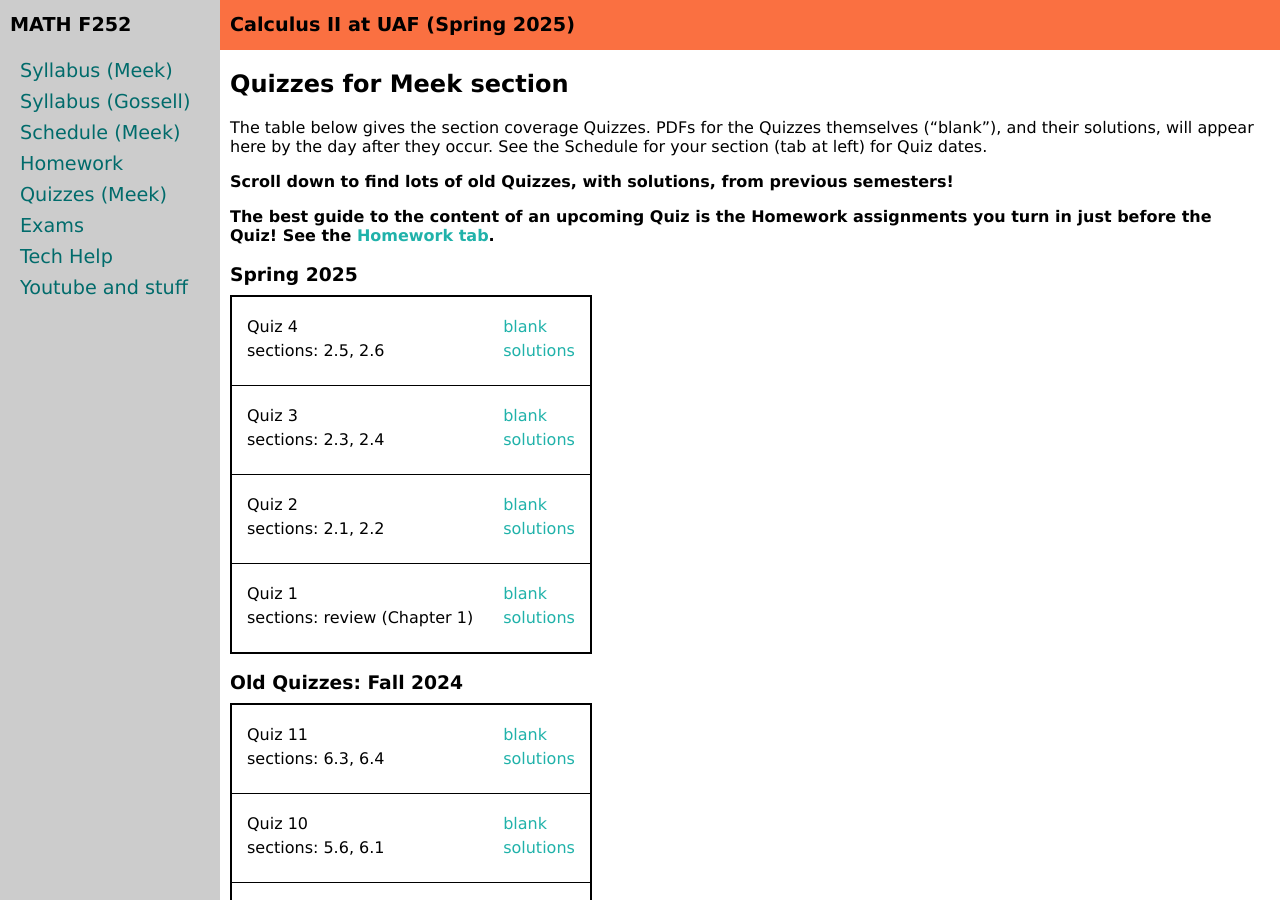
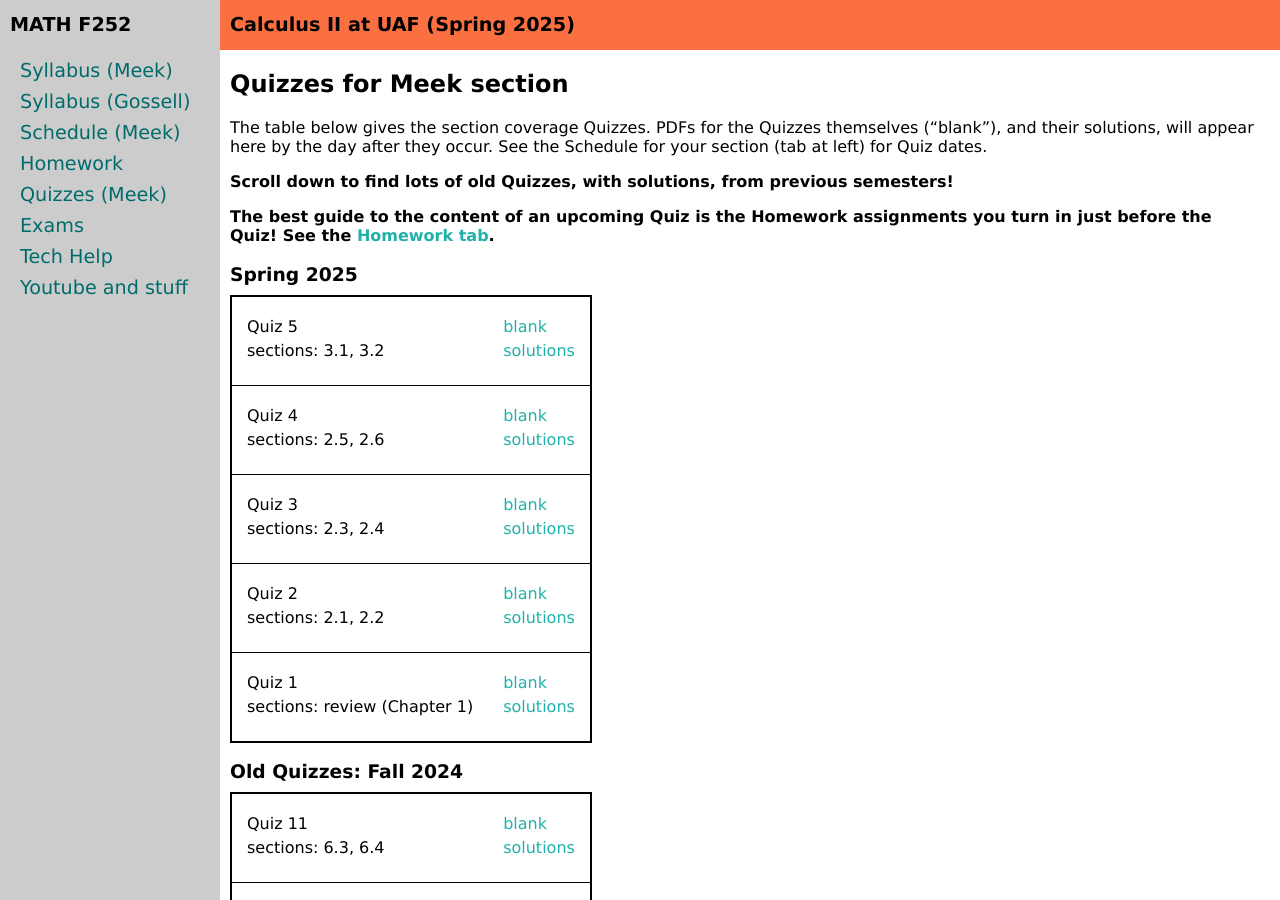
Before and after one commit to uaf-math/calc2, a Jekyll site: the page built from quizzes.md, in a window 1280 px wide and 900 px high. Built offline with Jekyll 4.4.1, drawn with Linux system fonts in a browser that asks for light colours.

Commit message:
added quiz 5 (meek)

```diff
--- a/_data/quizzesS25.yml
+++ b/_data/quizzesS25.yml
@@ -1,6 +1,10 @@
 semester: Spring 2025 (Meek's section)
 home: assets/quizzes/S25/Meek
 quizzes:
+- name: Quiz 5
+  sections: 3.1, 3.2
+  blank: quiz05.pdf
+  solutions: quiz05Sols.pdf
 - name: Quiz 4
   sections: 2.5, 2.6
   blank: quiz04.pdf
```
Also changed, not shown: 3 other files.
